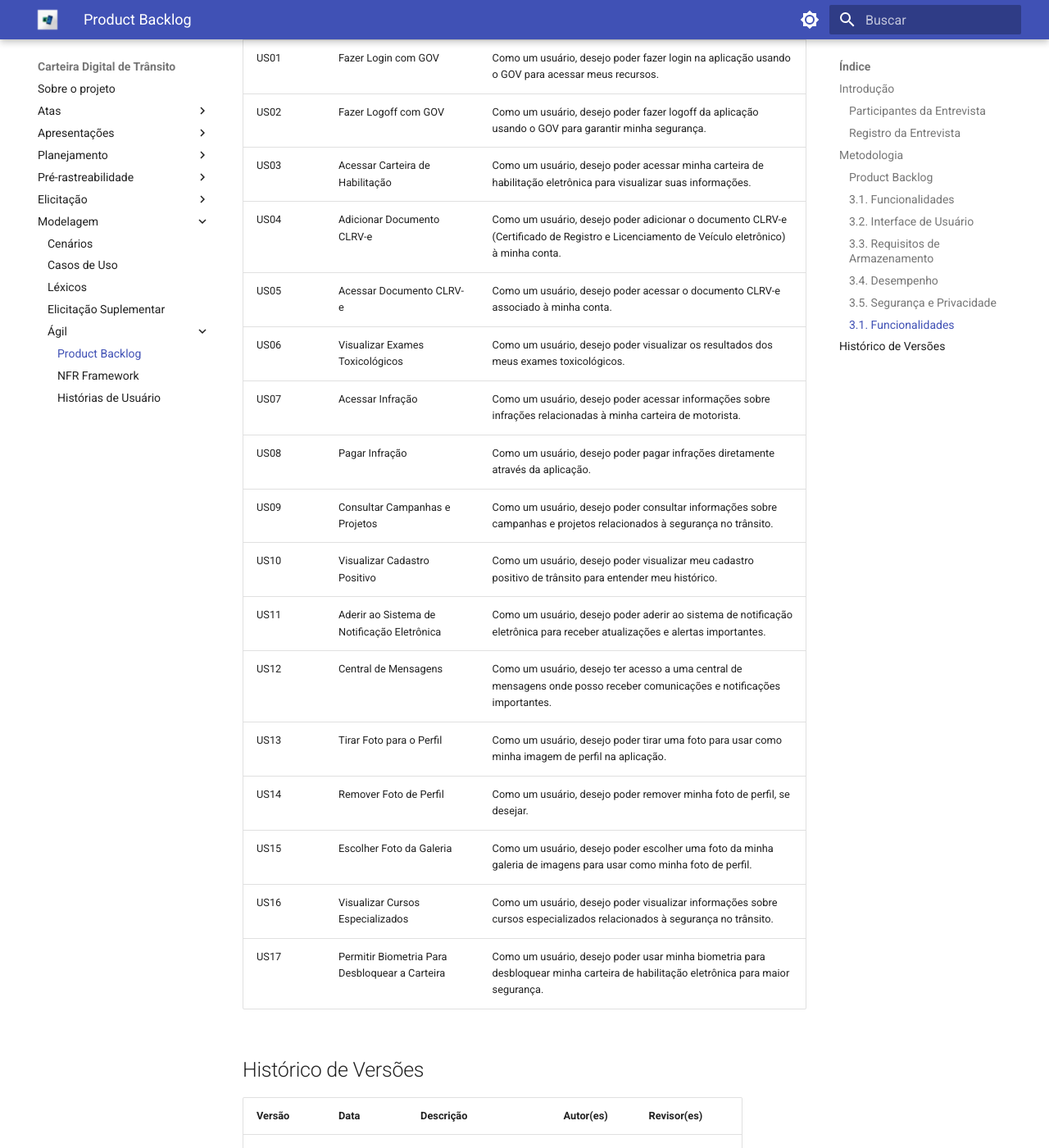
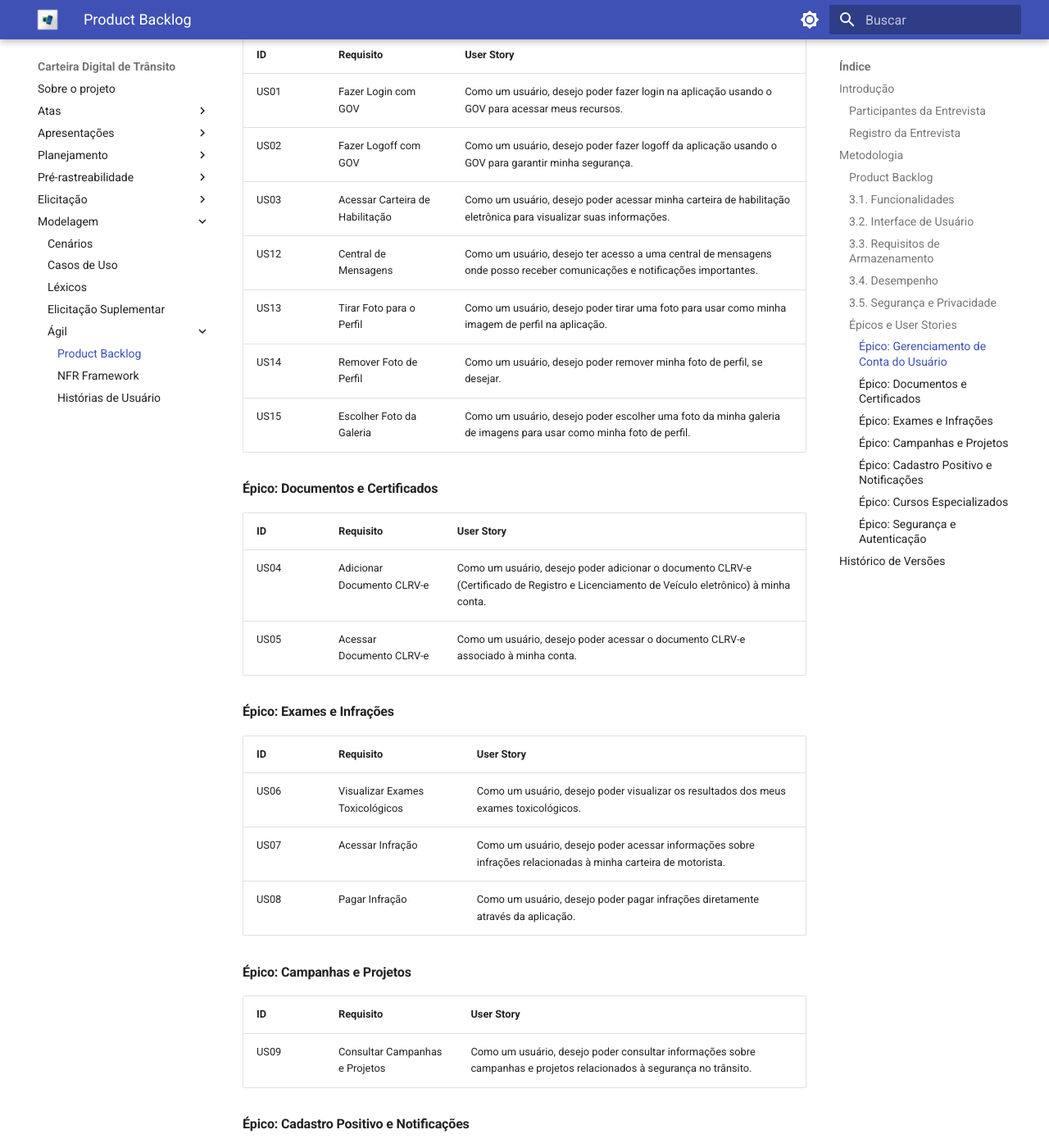
Before and after one commit to Requisitos-de-Software/2023.2-Carteira_Digital_de_Transito, an MkDocs documentation site: the page built from docs/modelagem/agil/backlog.md, in a window 1280 px wide and 1400 px high, scrolled down 3372 px. Shown: the whole window at 82% size. Built offline with MkDocs 1.6.1 and Material for MkDocs 9.7.7, drawn with Linux system fonts in a browser that asks for light colours; some of the changed text lies outside the part shown.

Commit message:
Update backlog.md

```diff
--- a/docs/modelagem/agil/backlog.md
+++ b/docs/modelagem/agil/backlog.md
@@ -79,27 +79,60 @@ A seguir, apresentamos o backlog do produto elaborado em colaboração com o PO,
 | --- | ----------------------------------------------------------------------- | ----------------------------------------- |
 | RE30 | O aplicativo deve garantir a segurança dos dados do usuário.           |                                           |
 
-### 3.1. Funcionalidades
+### Épicos e User Stories
 
-| ID   | Requisito                                              | User Story                                                                                                            |
-| ---  | ------------------------------------------------------ | --------------------------------------------------------------------------------------------------------------------- |
-| US01 | Fazer Login com GOV                                   | Como um usuário, desejo poder fazer login na aplicação usando o GOV para acessar meus recursos.                     |
-| US02 | Fazer Logoff com GOV                                  | Como um usuário, desejo poder fazer logoff da aplicação usando o GOV para garantir minha segurança.                  |
-| US03 | Acessar Carteira de Habilitação                       | Como um usuário, desejo poder acessar minha carteira de habilitação eletrônica para visualizar suas informações.    |
-| US04 | Adicionar Documento CLRV-e                            | Como um usuário, desejo poder adicionar o documento CLRV-e (Certificado de Registro e Licenciamento de Veículo eletrônico) à minha conta. |
-| US05 | Acessar Documento CLRV-e                              | Como um usuário, desejo poder acessar o documento CLRV-e associado à minha conta.                                 |
-| US06 | Visualizar Exames Toxicológicos                       | Como um usuário, desejo poder visualizar os resultados dos meus exames toxicológicos.                                |
-| US07 | Acessar Infração                                      | Como um usuário, desejo poder acessar informações sobre infrações relacionadas à minha carteira de motorista.     |
-| US08 | Pagar Infração                                        | Como um usuário, desejo poder pagar infrações diretamente através da aplicação.                                    |
-| US09 | Consultar Campanhas e Projetos                        | Como um usuário, desejo poder consultar informações sobre campanhas e projetos relacionados à segurança no trânsito. |
-| US10 | Visualizar Cadastro Positivo                          | Como um usuário, desejo poder visualizar meu cadastro positivo de trânsito para entender meu histórico.             |
-| US11 | Aderir ao Sistema de Notificação Eletrônica           | Como um usuário, desejo poder aderir ao sistema de notificação eletrônica para receber atualizações e alertas importantes. |
-| US12 | Central de Mensagens                                  | Como um usuário, desejo ter acesso a uma central de mensagens onde posso receber comunicações e notificações importantes. |
-| US13 | Tirar Foto para o Perfil                              | Como um usuário, desejo poder tirar uma foto para usar como minha imagem de perfil na aplicação.                  |
-| US14 | Remover Foto de Perfil                                | Como um usuário, desejo poder remover minha foto de perfil, se desejar.                                              |
-| US15 | Escolher Foto da Galeria                              | Como um usuário, desejo poder escolher uma foto da minha galeria de imagens para usar como minha foto de perfil.    |
-| US16 | Visualizar Cursos Especializados                      | Como um usuário, desejo poder visualizar informações sobre cursos especializados relacionados à segurança no trânsito. |
-| US17 | Permitir Biometria Para Desbloquear a Carteira        | Como um usuário, desejo poder usar minha biometria para desbloquear minha carteira de habilitação eletrônica para maior segurança. |
+#### Épico: Gerenciamento de Conta do Usuário
+
+| ID   | Requisito                        | User Story                                                                                                            |
+| ---  | ------------------------------- | --------------------------------------------------------------------------------------------------------------------- |
+| US01 | Fazer Login com GOV             | Como um usuário, desejo poder fazer login na aplicação usando o GOV para acessar meus recursos.                     |
+| US02 | Fazer Logoff com GOV            | Como um usuário, desejo poder fazer logoff da aplicação usando o GOV para garantir minha segurança.                  |
+| US03 | Acessar Carteira de Habilitação  | Como um usuário, desejo poder acessar minha carteira de habilitação eletrônica para visualizar suas informações.    |
+| US12 | Central de Mensagens            | Como um usuário, desejo ter acesso a uma central de mensagens onde posso receber comunicações e notificações importantes. |
+| US13 | Tirar Foto para o Perfil        | Como um usuário, desejo poder tirar uma foto para usar como minha imagem de perfil na aplicação.                  |
+| US14 | Remover Foto de Perfil          | Como um usuário, desejo poder remover minha foto de perfil, se desejar.                                              |
+| US15 | Escolher Foto da Galeria        | Como um usuário, desejo poder escolher uma foto da minha galeria de imagens para usar como minha foto de perfil.    |
+
+#### Épico: Documentos e Certificados
+
+| ID   | Requisito                   | User Story                                                                                                            |
+| ---  | --------------------------  | --------------------------------------------------------------------------------------------------------------------- |
+| US04 | Adicionar Documento CLRV-e   | Como um usuário, desejo poder adicionar o documento CLRV-e (Certificado de Registro e Licenciamento de Veículo eletrônico) à minha conta. |
+| US05 | Acessar Documento CLRV-e     | Como um usuário, desejo poder acessar o documento CLRV-e associado à minha conta.                                 |
+
+#### Épico: Exames e Infrações
+
+| ID   | Requisito                      | User Story                                                                                                            |
+| ---  | -----------------------------  | --------------------------------------------------------------------------------------------------------------------- |
+| US06 | Visualizar Exames Toxicológicos | Como um usuário, desejo poder visualizar os resultados dos meus exames toxicológicos.                                |
+| US07 | Acessar Infração                | Como um usuário, desejo poder acessar informações sobre infrações relacionadas à minha carteira de motorista.     |
+| US08 | Pagar Infração                  | Como um usuário, desejo poder pagar infrações diretamente através da aplicação.                                    |
+
+#### Épico: Campanhas e Projetos
+
+| ID   | Requisito                      | User Story                                                                                                            |
+| ---  | -----------------------------  | --------------------------------------------------------------------------------------------------------------------- |
+| US09 | Consultar Campanhas e Projetos  | Como um usuário, desejo poder consultar informações sobre campanhas e projetos relacionados à segurança no trânsito. |
+
+#### Épico: Cadastro Positivo e Notificações
+
+| ID   | Requisito                        | User Story                                                                                                            |
+| ---  | -------------------------------   | --------------------------------------------------------------------------------------------------------------------- |
+| US10 | Visualizar Cadastro Positivo     | Como um usuário, desejo poder visualizar meu cadastro positivo de trânsito para entender meu histórico.             |
+| US11 | Aderir ao Sistema de Notificação Eletrônica | Como um usuário, desejo poder aderir ao sistema de notificação eletrônica para receber atualizações e alertas importantes. |
+
+#### Épico: Cursos Especializados
+
+| ID   | Requisito                              | User Story                                                                                                            |
+| ---  | ------------------------------------- | --------------------------------------------------------------------------------------------------------------------- |
+| US16 | Visualizar Cursos Especializados        | Como um usuário, desejo poder visualizar informações sobre cursos especializados relacionados à segurança no trânsito. |
+
+#### Épico: Segurança e Autenticação
+
+| ID   | Requisito                                        | User Story                                                                                                            |
+| ---  | -----------------------------------------------   | --------------------------------------------------------------------------------------------------------------------- |
+| US17 | Permitir Biometria Para Desbloquear a Carteira  | Como um usuário, desejo poder usar minha biometria para desbloquear minha carteira de habilitação eletrônica para maior segurança. |
+
 
 
 
```
